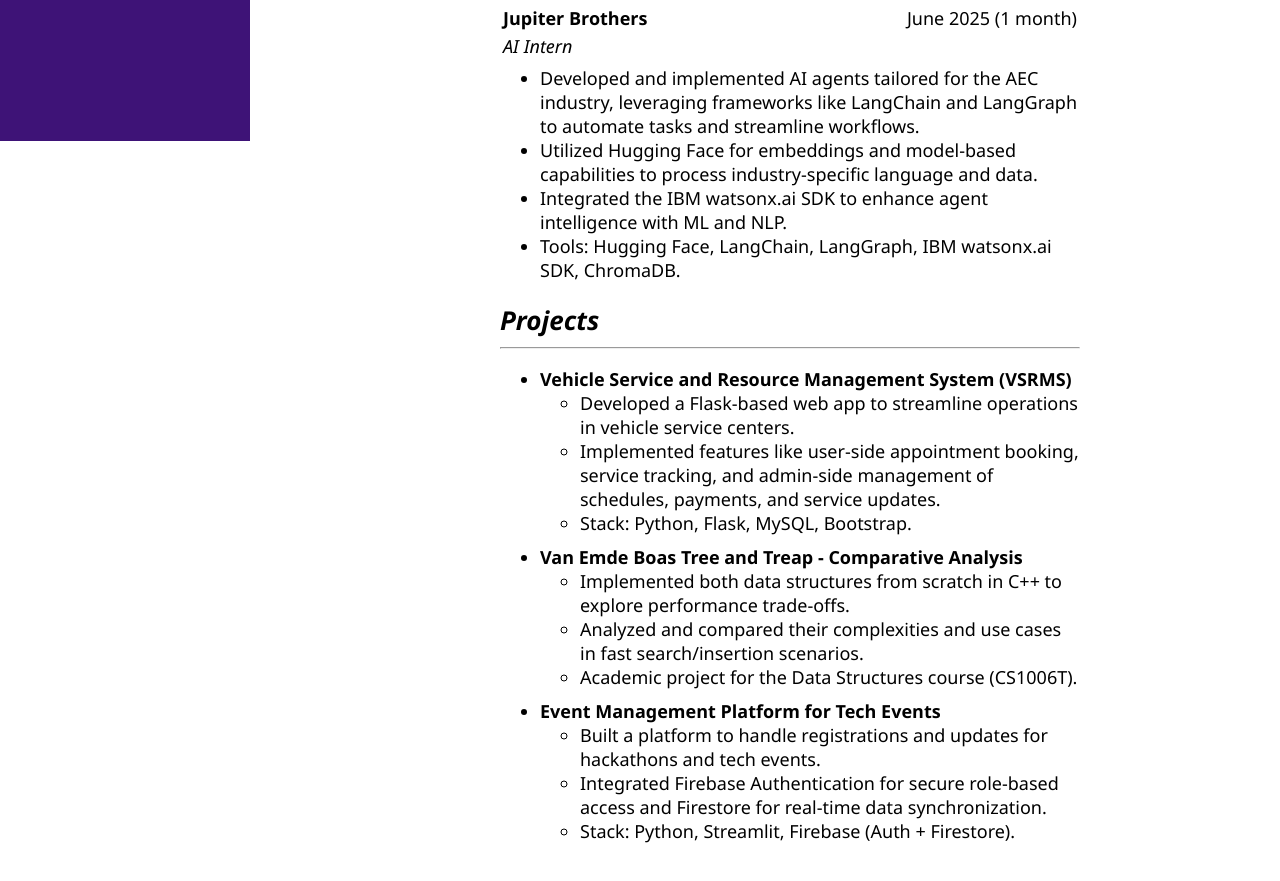
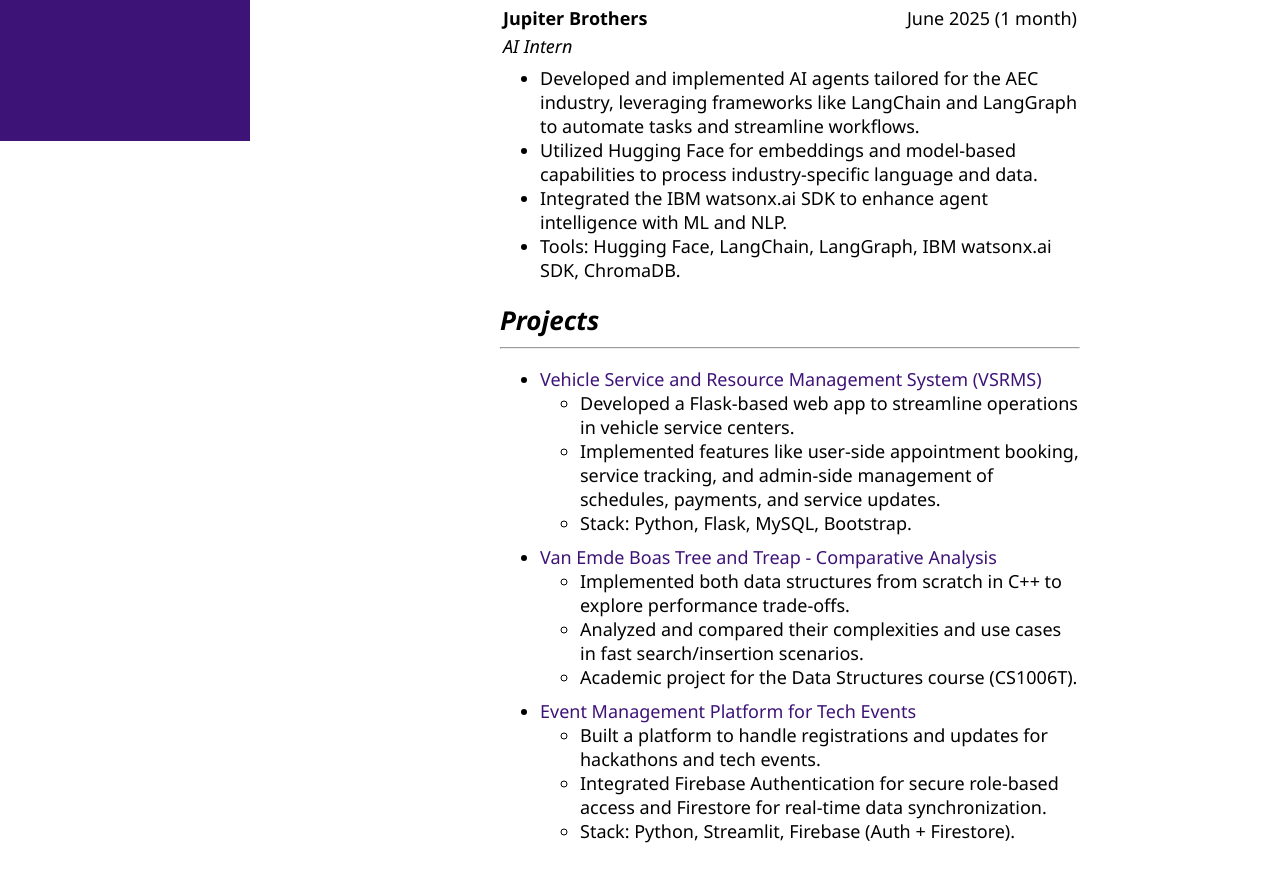
Before and after one commit to Black-Hawk-005/resume, a plain HTML site: page index.html in a window 1280 px wide. Shown: the part 849-1730 px from the top of the page. Drawn offline with Linux system fonts and the light colour scheme.

Commit message:
Added github link to the projects section

```diff
--- a/index.html
+++ b/index.html
@@ -136,7 +136,7 @@
         <p class="main-page-text">
             <ul>
                 <li class="project-list-items">
-                    <strong>Vehicle Service and Resource Management System (VSRMS)</strong>
+                    <a class="project-links" href="https://github.com/Black-Hawk-005/car-service-management-system">Vehicle Service and Resource Management System (VSRMS)</a>
                     <ul>
                         <li>
                             Developed a Flask-based web app to streamline operations in vehicle service centers.
@@ -151,7 +151,7 @@
                 </li>
 
                 <li class="project-list-items">
-                    <strong>Van Emde Boas Tree and Treap - Comparative Analysis</strong>
+                    <a class="project-links" href="https://github.com/Black-Hawk-005/VanEmdeBoasTree-and-Treap">Van Emde Boas Tree and Treap - Comparative Analysis</a>
                     <ul>
                         <li>
                             Implemented both data structures from scratch in C++ to explore performance trade-offs.
@@ -166,7 +166,8 @@
                 </li>
 
                 <li class="project-list-items">
-                    <strong>Event Management Platform for Tech Events</strong>
+                    <a class="project-links" href="https://github.com/Black-Hawk-005/Event-Management-App">Event Management Platform for Tech Events</a>
+                    <strong></strong>
                     <ul>
                         <li>
                             Built a platform to handle registrations and updates for hackathons and tech events.
--- a/styles.css
+++ b/styles.css
@@ -79,3 +79,9 @@
 .project-list-items {
     margin-top: 10px;
 }
+
+.project-links {
+    font-weight: 500;
+    text-decoration: none;
+    color: rgb(62, 19, 119);
+}
```
